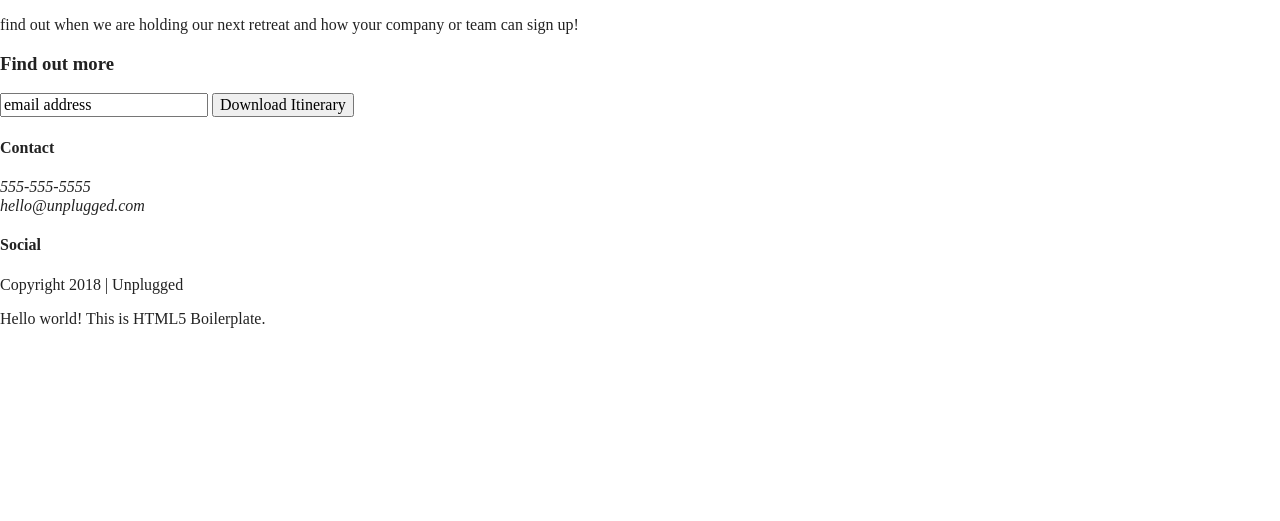
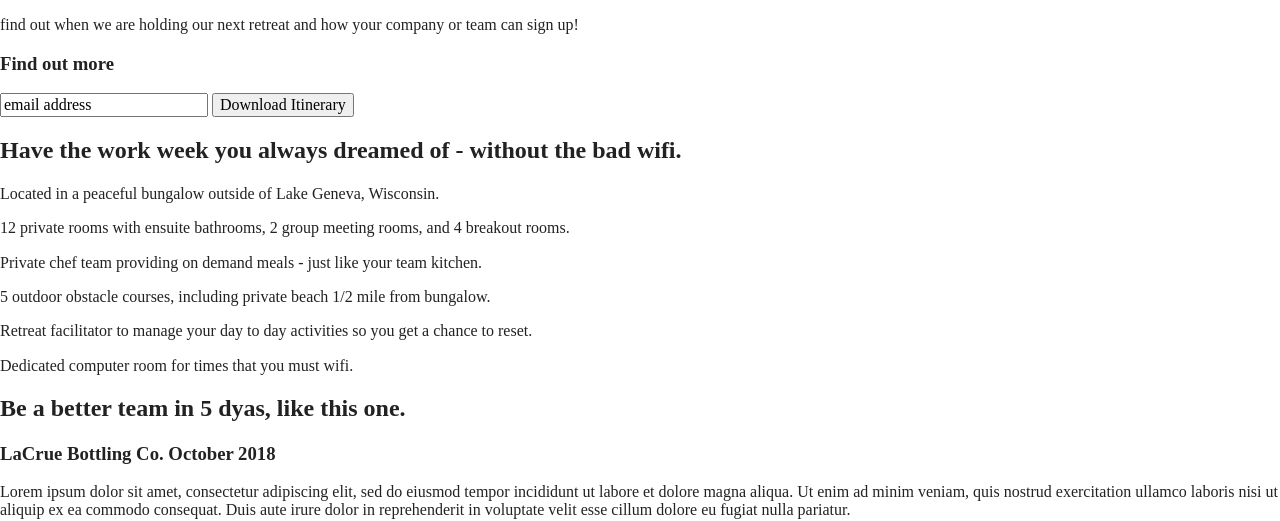
Before and after one commit to Collin-cr8/206-unplugged, a website built with Parcel: page index.html in a window 1280 px wide. Shown: the part 281-802 px from the top of the page. Built offline with nearby package versions, Linux system fonts and the light colour scheme; files whose address does not match are found by name.

Commit message:
Added sections and class names and text

```diff
--- a/index.html
+++ b/index.html
@@ -65,6 +65,60 @@
 
     </aside>
 
+    <section class="features">
+      <div class="content-wrapper">
+        <h2>Have the work week you always dreamed of - without the bad wifi.</h2>
+        <article>
+          <p class="feature-items"></p>
+          <p class="feature-description">
+            Located in a peaceful bungalow outside of Lake Geneva, Wisconsin.
+          </p>
+        </article>
+        <article>
+          <p class="feature-items"></p>
+          <p class="feature-description">
+            12 private rooms with ensuite bathrooms, 2 group meeting rooms, and 4 breakout rooms.
+          </p>
+        </article>
+        <article>
+          <p class="feature-items"></p>
+          <p class="feature-description">
+            Private chef team providing on demand meals - just like your team kitchen.
+          </p>
+        </article>
+        <article>
+          <p class="feature-items"></p>
+          <p class="feature-description">
+            5 outdoor obstacle courses, including private beach 1/2 mile from bungalow.
+          </p>
+        </article>
+        <article>
+          <p class="feature-items"></p>
+          <p class="feature-description">
+            Retreat facilitator to manage your day to day activities so you get a chance to reset.
+          </p>
+        </article>
+        <article>
+          <p class="feature-items"></p>
+          <p class="feature-description">
+            Dedicated computer room for times that you must wifi.
+          </p>
+        </article>
+      </div>
+    </section>
+
+    <section class="reviews">
+      <div class="content-wrapper">
+        <h2>Be a better team in 5 dyas, like this one.</h2>
+        <h3>LaCrue Bottling Co. October 2018</h3>
+        <p>Lorem ipsum dolor sit amet, consectetur adipiscing elit, sed do eiusmod tempor incididunt ut labore
+          et dolore magna aliqua. Ut enim ad minim veniam, quis nostrud exercitation ullamco laboris nisi ut aliquip
+          ex ea commodo consequat. Duis aute irure dolor in reprehenderit in voluptate velit esse cillum dolore
+          eu fugiat nulla pariatur.  </p>
+      </div>
+
+    </section>
+
   </main><!-- main wrapper -->
 
   <footer>
```
